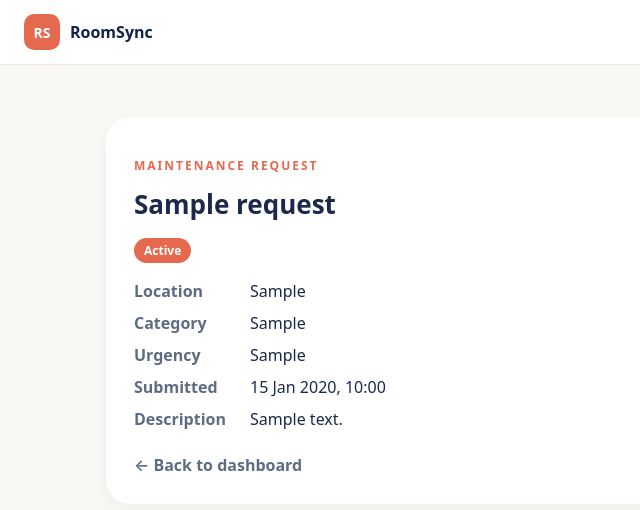
After one commit to Andres-Fontys/Fontys-HousingAPP, a Flask app: page /maintenance/1 in a window 1280 px wide. The commit adds this page. Shown: the top 510 px of the page, without its empty margins (0-640 px from the left). Run offline with Flask 3, Linux system fonts and the light colour scheme; tables that the repository leaves empty hold one stand-in row (values such as "Sample post").

```diff
--- a/app/dashboard/routes.py
+++ b/app/dashboard/routes.py
@@ -1,13 +1,38 @@
-from flask import render_template
+from flask import render_template, request, redirect, url_for
+from flask_login import current_user
+from app import db
+from app.models import MaintenanceRequest
 from app.dashboard import dashboard
-
 
 
 @dashboard.route('/dashboard')
 def index():
+    requests = MaintenanceRequest.query.order_by(MaintenanceRequest.created_at.desc()).all()
+    return render_template('dashboard.html', requests=requests)
 
-    return render_template('dashboard.html')
 
-@dashboard.route('/maintenance/new')
+@dashboard.route('/maintenance/new', methods=['GET', 'POST'])
 def new_request():
+    if request.method == 'POST':
+        category = request.form.get('category', '')
+        if category == 'Other':
+            category = request.form.get('category_other', '').strip() or 'Other'
+
+        db.session.add(MaintenanceRequest(
+            user_id=current_user.id if current_user.is_authenticated else None,
+            title=request.form.get('title', '').strip(),
+            location=request.form.get('location', '').strip(),
+            category=category,
+            urgency=request.form.get('urgency', 'normal'),
+            description=request.form.get('description', '').strip(),
+        ))
+        db.session.commit()
+        return redirect(url_for('dashboard.index'))
+
     return render_template('new_request.html')
+
+
+@dashboard.route('/maintenance/<int:request_id>')
+def request_detail(request_id):
+    maintenance_request = MaintenanceRequest.query.get_or_404(request_id)
+    return render_template('request_detail.html', r=maintenance_request)
--- a/app/models.py
+++ b/app/models.py
@@ -1,7 +1,24 @@
 from app import db
 from flask_login import UserMixin
+from datetime import datetime
+
 class User(UserMixin,db.Model):
     id = db.Column(db.Integer, primary_key=True)
     username = db.Column(db.String(80), unique=True, nullable = False)
     email = db.Column(db.String(120), unique=True, nullable = False)
     password = db.Column(db.String(255))
+
+class MaintenanceRequest(db.Model):
+    id = db.Column(db.Integer, primary_key=True)
+    user_id = db.Column(db.Integer, db.ForeignKey("user.id"), nullable=True)  # empty if nobody is logged in
+    title = db.Column(db.String(80), nullable=False)
+    location = db.Column(db.String(50), nullable=False)
+    category = db.Column(db.String(30), nullable=False)
+    urgency = db.Column(db.String(10), nullable=False, default="normal")
+    description = db.Column(db.Text, nullable=False)
+    status = db.Column(db.String(20), nullable=False, default="unseen")  # unseen, reviewed, in_progress, completed
+    created_at = db.Column(db.DateTime, default=datetime.utcnow)
+
+    @property
+    def status_label(self):
+        return self.status.replace("_", " ").capitalize()
--- a/app/static/css/style.css
+++ b/app/static/css/style.css
@@ -300,3 +300,21 @@ body {
 }
 
 .cancel-link:hover { color: var(--navy); }
+
+.item-link {
+    color: inherit;
+    font-weight: 700;
+    text-decoration: none;
+}
+
+.item-link:hover { text-decoration: underline; }
+
+.detail-list {
+    display: grid;
+    grid-template-columns: max-content 1fr;
+    gap: 10px 24px;
+    margin: 20px 0 24px;
+}
+
+.detail-list dt { font-weight: 700; color: var(--muted); }
+.detail-list dd { margin: 0; white-space: pre-wrap; }
--- a/app/templates/dashboard.html
+++ b/app/templates/dashboard.html
@@ -40,7 +40,6 @@
 </section>
 
 {% set reservations = [] %}
-{% set requests = [] %}
 
 <div class="two-col">
     <section class="card">
@@ -69,8 +68,8 @@
         <ul class="item-list">
             {% for r in requests %}
             <li class="item">
-                <strong>{{ r.title }}</strong>
-                <span class="badge">{{ r.status }}</span>
+                <a href="{{ url_for('dashboard.request_detail', request_id=r.id) }}" class="item-link">{{ r.title }}</a>
+                <span class="badge">{{ r.status_label }}</span>
             </li>
             {% endfor %}
         </ul>
--- /dev/null
+++ b/app/templates/request_detail.html
@@ -0,0 +1,21 @@
+{% extends "base.html" %}
+
+{% block title %}{{ r.title }} | RoomSync{% endblock %}
+
+{% block content %}
+<section class="card">
+    <p class="eyebrow">Maintenance request</p>
+    <h2>{{ r.title }}</h2>
+    <span class="badge">{{ r.status_label }}</span>
+
+    <dl class="detail-list">
+        <dt>Location</dt><dd>{{ r.location }}</dd>
+        <dt>Category</dt><dd>{{ r.category }}</dd>
+        <dt>Urgency</dt><dd>{{ r.urgency|capitalize }}</dd>
+        <dt>Submitted</dt><dd>{{ r.created_at.strftime('%d %b %Y, %H:%M') }}</dd>
+        <dt>Description</dt><dd>{{ r.description }}</dd>
+    </dl>
+
+    <a href="{{ url_for('dashboard.index') }}" class="cancel-link">← Back to dashboard</a>
+</section>
+{% endblock %}
```
